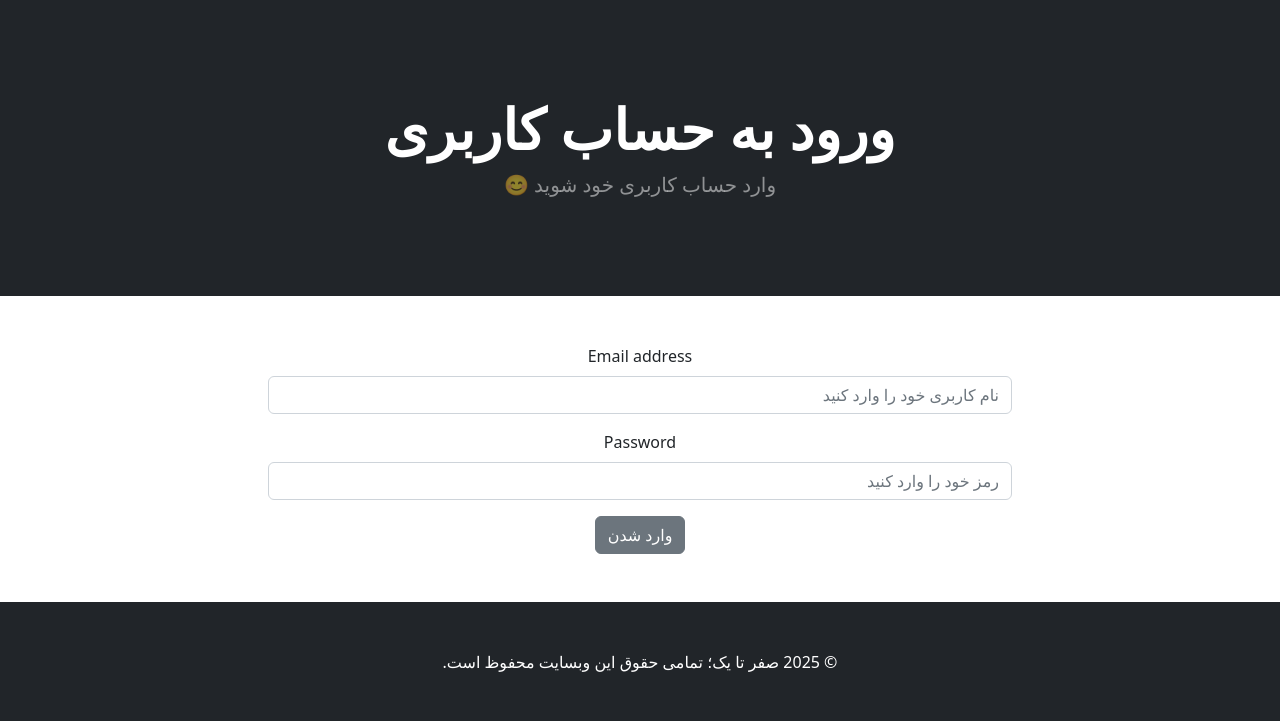
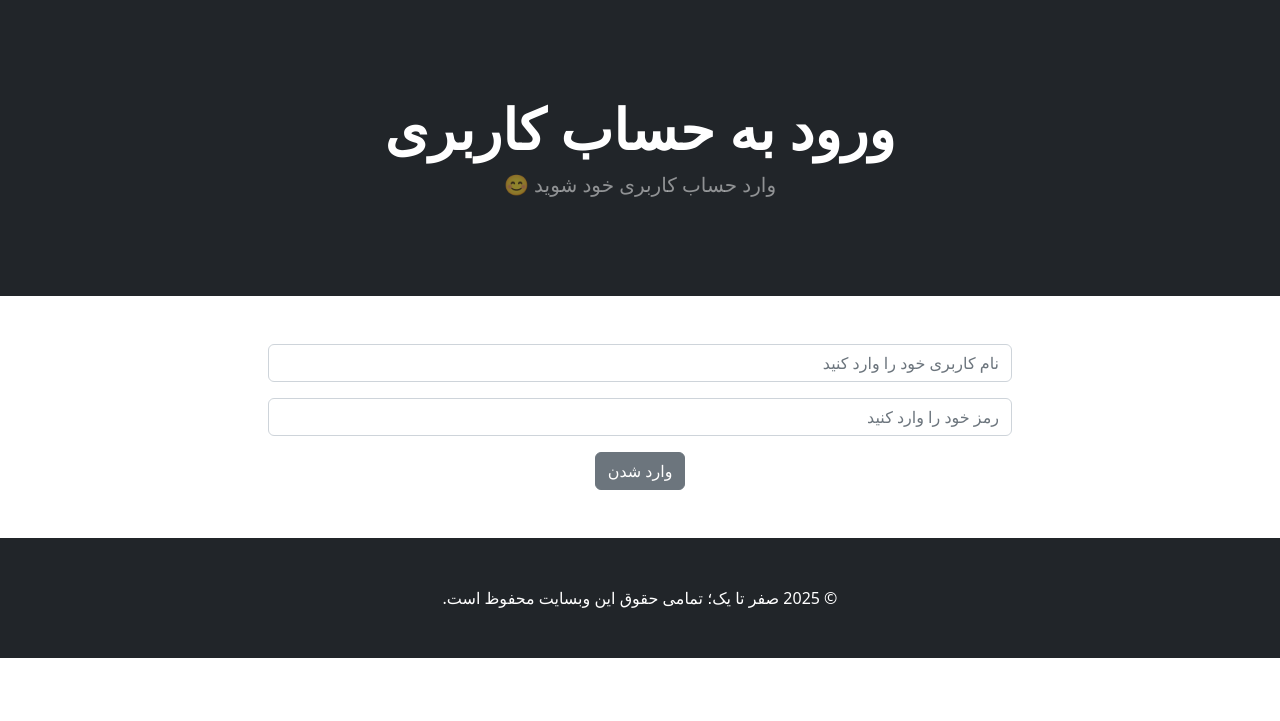
Before and after one commit to IAmFarhadMirzaei/MyStore, a Django app: page /login/ in a window 1280 px wide. Shown: the part 57-778 px from the top of the page. Run offline with Django 5.2, Linux system fonts and the light colour scheme; parts of the project's set-up code (start-up, migrations or seed data) failed here and were passed over; some libraries are stand-ins or nearby versions.

Commit message:
Update login.html

```diff
--- a/shop/templates/login.html
+++ b/shop/templates/login.html
@@ -19,11 +19,9 @@
                 <form method="POST" action="{% url 'login' %}">
                   {% csrf_token %}
                     <div class="mb-3">
-                        <label for="exampleInputEmail1" class="form-label">Email address</label>
                         <input type="text" class="form-control" name="username" placeholder="نام کاربری خود را وارد کنید">
                     </div>
                     <div class="mb-3">
-                        <label for="exampleInputPassword1" class="form-label">Password</label>
                         <input type="password" class="form-control" name="password" placeholder="رمز خود را وارد کنید">
                     </div>
                     <button type="submit" class="btn btn-secondary">وارد شدن</button>
```
